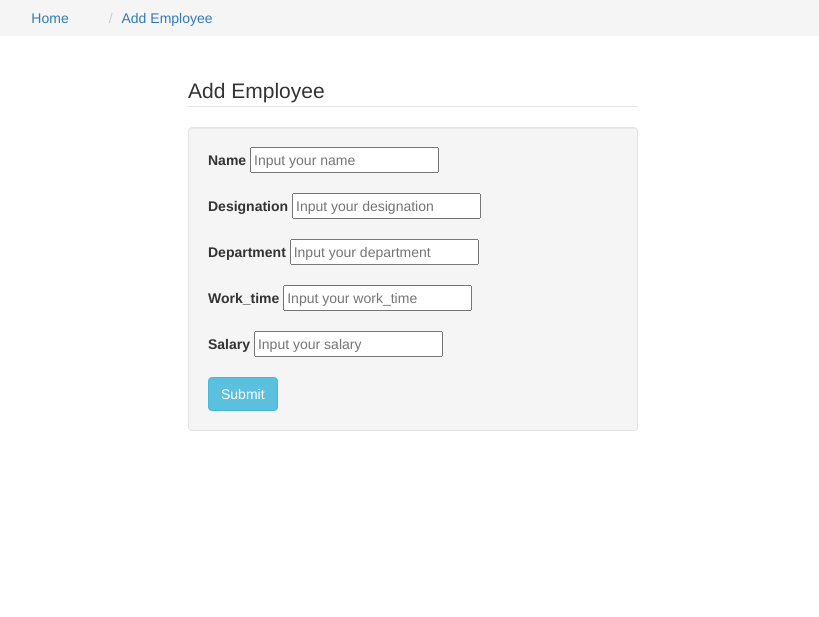
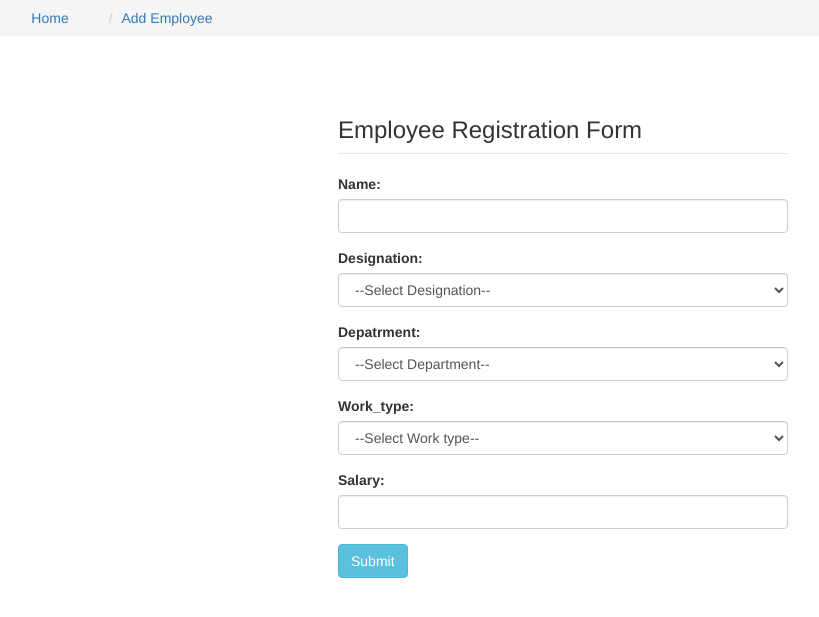
Before and after one commit to mf-hossen/Learn-Slim, a PHP site: page /templates/insert.php in a window 1280 px wide. Shown: the top 617 px of the page, without its empty margins (77-896 px from the left). Run offline with PHP 8.4, Linux system fonts and the light colour scheme.

```diff
--- a/composer.json
+++ b/composer.json
@@ -3,6 +3,7 @@
         "slim/slim": "^3.0",
         "slim/php-view": "^2.1",
         "monolog/monolog": "^1.21",
-        "twig/twig": "~1.0"
+        "twig/twig": "~1.0",
+        "slim/flash": "^0.1.0"
     }
 }
--- a/templates/insert.php
+++ b/templates/insert.php
@@ -28,51 +28,62 @@
 
             <li><a href="#">Add Employee</a></li>
         </ol>
-         <div class="row">
-
-            <div class="col-md-2"></div>
-            <div class="col-md-10">
-                <fieldset style="width: 450px">
-                    <legend>Add Employee</legend>
-                    <form action="/insert" method="post" class="well">
-                        <div>
-                            <b>Name</b>
-                            <input type="text" name="name" placeholder="Input your name" required>
-                        </div><br>
-
-                        <div>
-                            <b>Designation</b>
-                            <input type="text" name="designation" placeholder="Input your designation" required>
-                        </div><br>
-
-                        <div>
-                            <b>Department</b>
-                            <input type="text" name="department" placeholder="Input your department" required>
-                        </div><br>
-
-                        <div>
-                            <b>Work_time</b>
-                            <input type="text" name="work_time" placeholder="Input your work_time" required>
-                        </div><br>
-
-                        <div>
-                            <b>Salary</b>
-                            <input type="text" name="salary" placeholder="Input your salary" required>
-                        </div><br>
-
-                        <div>
-                            </ br>
-                           <a href="/employee"> <button class="btn btn-info" type="submit">Submit</button></a>
-                        </div>
-                    </form>
-
-                </fieldset>
 
 
+         <div class="row">
+            <div class="col-md-3"></div>
+            <div class="col-md-9">
+            </div>
+                 <form  action="/insert" method="post" style="width: 450px; margin: 0 auto">
+                    <legend><h3>Employee Registration Form</h3></legend>
+                <div class="form-group">
+                    <label for="name">Name:</label>
+                    <input type="text" name="name" class="form-control" id="name" required>
+                </div>
+                <div class="form-group">
+                    <label for="des">Designation:</label>
+                    <select name="designation" class="form-control" id="desi" required>
+                        <option value="">--Select Designation--</option>
+                        <option value="manager">Manager</option>
+                        <option value="reception">Reception</option>
+                        <option value="keeping">Keeper</option>
+                    </select>
+                    <!--<input type="text" name="designation" class="form-control" id="desi">-->
+                </div>
+                <div class="form-group">
+                    <label for="dept">Depatrment:</label>
+                    <select name="department" class="form-control" id="dept" required>
+                        <option value="">--Select Department--</option>
+                        <option value="hrm">Manager</option>
+                        <option value="reception">Reception</option>
+                        <option value="keeping">Keeper</option>
+                    </select>
+                    <!--<input type="text" name="department" class="form-control" id="dept">-->
+                </div>
+
+                <div class="form-group">
+                    <label for="dept">Work_type:</label>
+                    <select name="work_time" class="form-control" id="wtype" required>
+                        <option value="">--Select Work type--</option>
+                        <option value="day">Day</option>
+                        <option value="night">Night</option>
+                        <option value="full">Full</option>
+                    </select>
+                    <!--<input type="text" name="Work_time" class="form-control" id="wtype">-->
+                </div>
+
+                <div class="form-group">
+                    <label for="sal">Salary:</label>
+                    <input type="number" name="salary" class="form-control" id="salary">
+                </div>
+                <button type="submit" class="btn btn-info">Submit</button>
+            </form>
         </div>
-
     </div>
 
+            </div>
+
+        </div>
 
     <script src="https://ajax.googleapis.com/ajax/libs/jquery/1.12.4/jquery.min.js"></script>
     <!-- Include all compiled plugins (below), or include individual files as needed -->
```
Also changed, not shown: classes/EmployeeMapper.php (+29 -3 lines), templates/list.php (+23 -30 lines), templates/update.php (added, +124 -0 lines), 2 other files.
